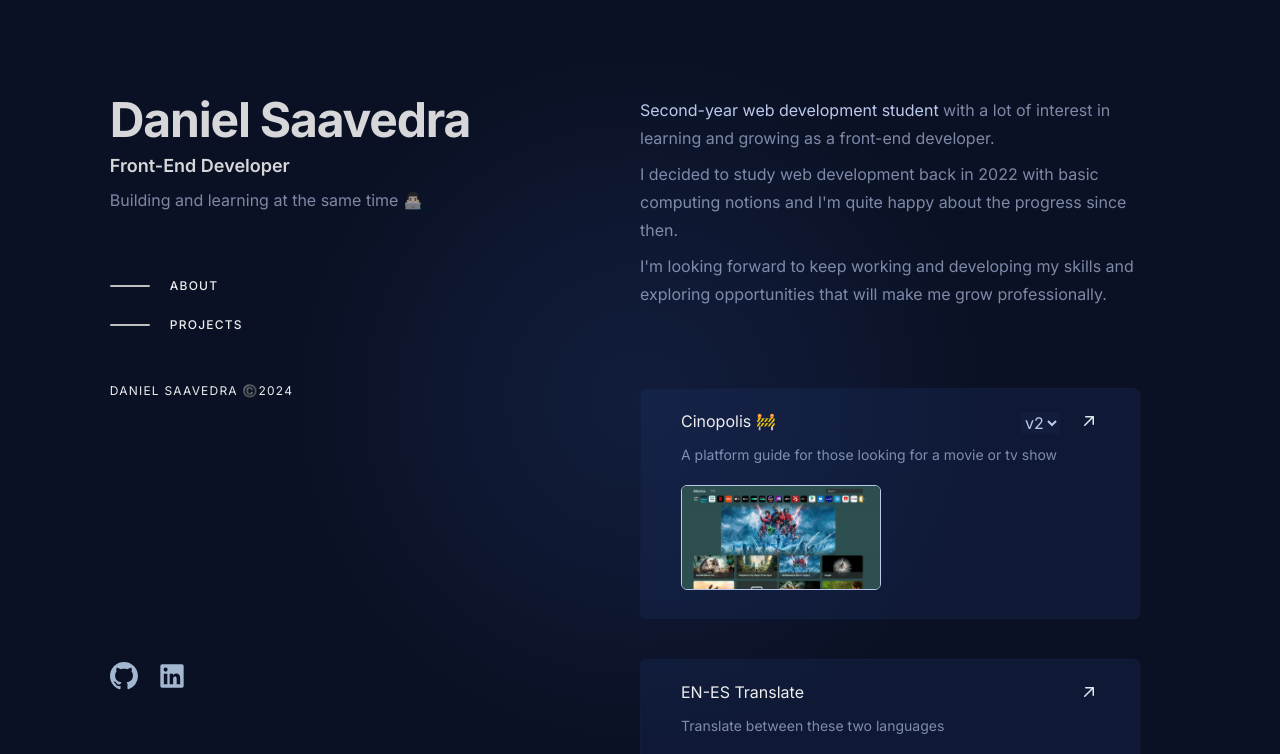
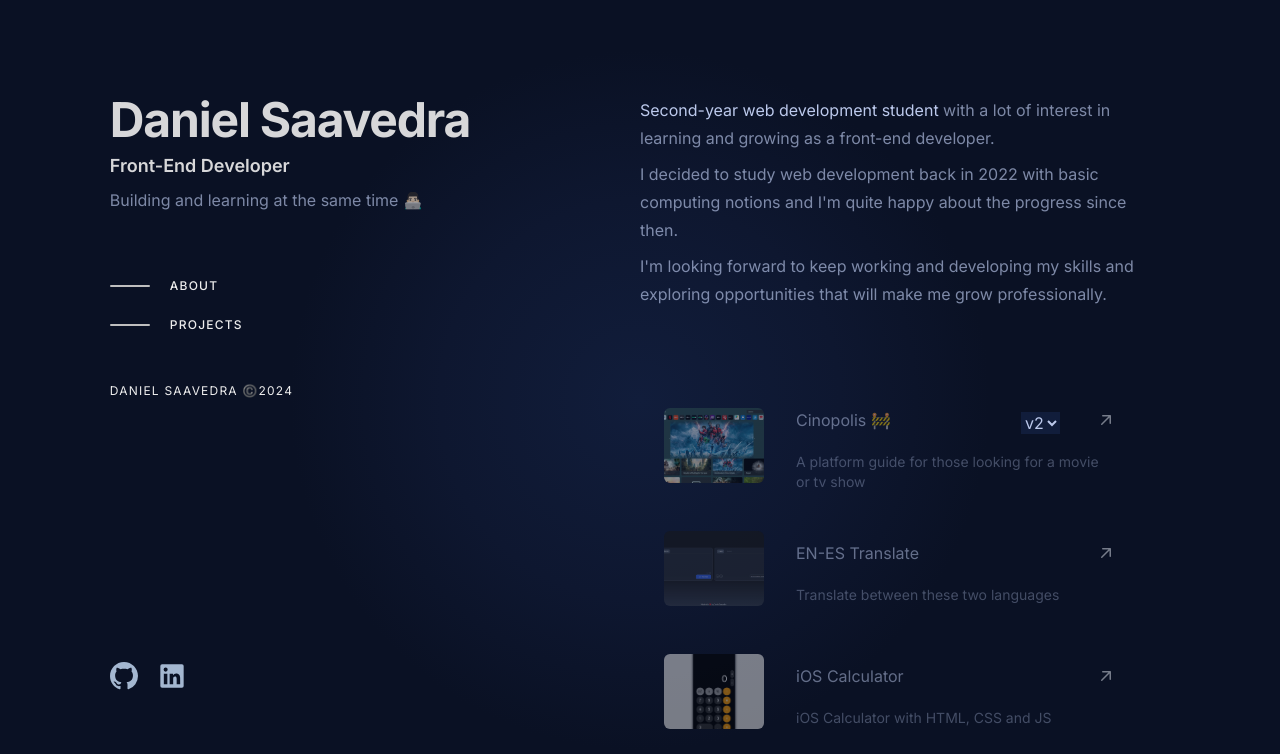
Before and after one commit to kiudev/portfolio-2024, a Next.js app: page / in a window 1280 px wide. Shown: the top 754 px of the page. Built offline with nearby package versions, Linux system fonts and the light colour scheme; no server answers.

Commit message:
update ui projects section

```diff
--- a/src/containers/projects/ProjectsSection.tsx
+++ b/src/containers/projects/ProjectsSection.tsx
@@ -1,25 +1,56 @@
-import Image from 'next/image';
+import Image from "next/image";
+import { useState, RefObject } from "react";
 
 type dataProjects = {
   name: string;
   homepage: string;
   description: string;
   image: string;
+  isHovered: string | null;
+  onEnter: (name: string) => void;
+  onLeave: () => void;
 };
 
-
-export default function ProjectsSection({ image, name, homepage, description }: dataProjects) {
+export default function ProjectsSection({
+  image,
+  name,
+  homepage,
+  description,
+  isHovered,
+  onEnter,
+  onLeave,
+}: dataProjects) {
   return (
-      <a href={homepage} target="_blank">
-      <div className="bg-blue-400 bg-opacity-20 mt-10 lg:py-1 lg:hover:bg-blue-200 lg:transition-all lg:hover:bg-opacity-20 rounded-md lg:border-t lg:border-opacity-10 lg:border-white-500 border-blue-500 border px-10">
+    <a
+      href={homepage}
+      target="_blank"
+      className={`transition-opacity duration-300 ${
+        isHovered === name
+          ? "opacity-100"
+          : isHovered === null
+          ? "opacity-100"
+          : "opacity-50"
+      }`}
+      onMouseEnter={() => onEnter(name)}
+      onMouseLeave={onLeave}
+    >
+      <div className="hover:bg-blue-100 hover:bg-opacity-10 lg:px-6 transition-all rounded-xl">
         <header className="flex flex-row items-center justify-between">
-            <p className="mt-5">{name}</p>
+          <Image
+            className="mt-5 mb-7 rounded-md aspect-[4/3] object-cover"
+            src={image}
+            alt="movie"
+            width={100}
+            height={100}
+          />
+          <div className="flex flex-col gap-2 w-full ml-8">
+            <div className="flex flex-row justify-between items-center">
+            <p className="text-blue-100 text-md">{name}</p>
             <svg
               xmlnsXlink="http://www.w3.org/1999/xlink"
               xmlns="http://www.w3.org/2000/svg"
               viewBox="0 0 20 20"
               fill="currentColor"
-               className="mt-5"
               aria-hidden="true"
               width="20"
               height="20"
@@ -31,19 +62,12 @@ export default function ProjectsSection({ image, name, homepage, description }:
                 fill="#E2E8F0"
               ></path>
             </svg>
-         </header>
-
+            </div>
             <p className="text-blue-100 text-opacity-65 mt-3 text-sm">
               {description}
             </p>
-
-         <Image
-            className="mt-5 mb-7 border border-white border-blue-100 rounded-md"
-            src={image}
-            alt="movie"
-            width={200}
-            height={200}
-         />
+          </div>
+        </header>
       </div>
     </a>
   );
```
Lines whose indentation alone changed are shown as unchanged.
